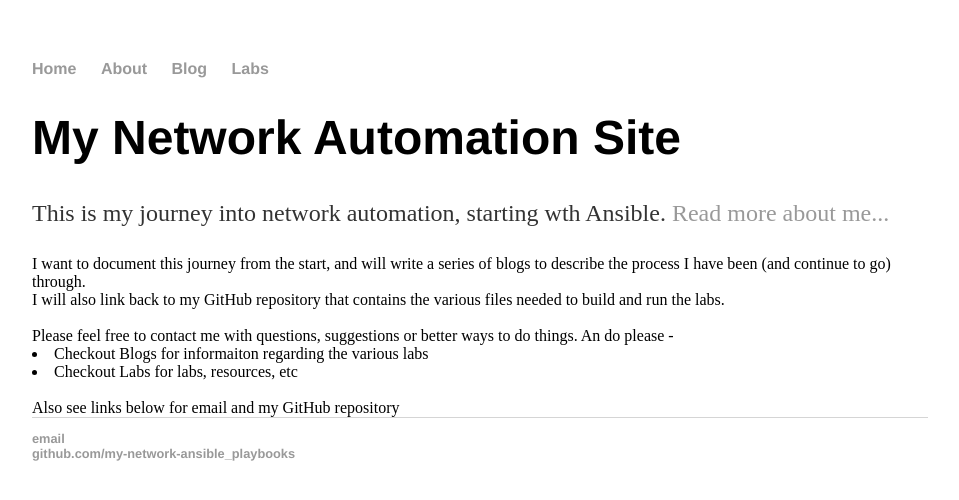
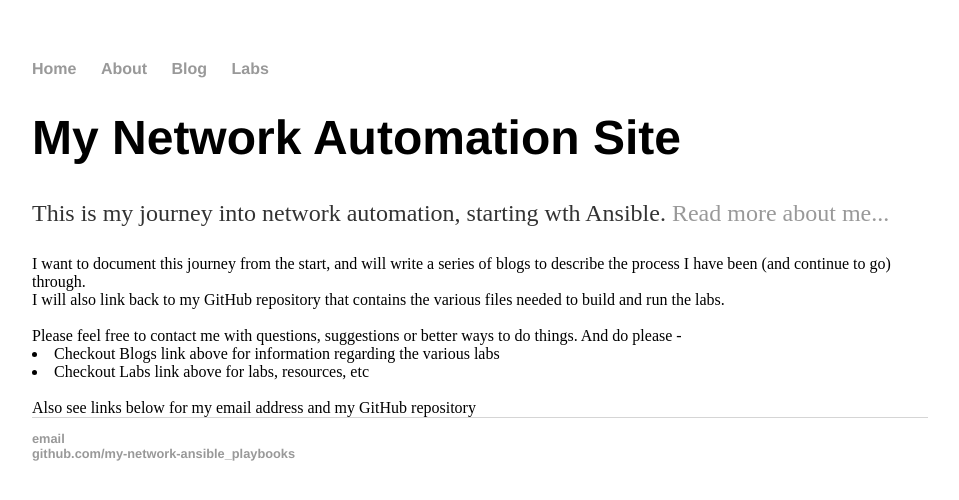
Before and after one commit to craigeowen/craigeowen.github.io, a Jekyll site: the page built from index.html, in a window 1280 px wide. Shown: the top 500 px of the page, without its empty margins (160-1119 px from the left). Built offline with Jekyll 4.4.1, drawn with Linux system fonts in a browser that asks for light colours.

Commit message:
Update index.html

```diff
--- a/index.html
+++ b/index.html
@@ -8,9 +8,9 @@ title: My Network Automation Site
 	I want to document this journey from the start, and will write a series of blogs to describe the process I have been (and continue to go) through. <br>
 	I will also link back to my GitHub repository that contains the various files needed to build and run the labs.<br>
 	<br>
-	Please feel free to contact me with questions, suggestions or better ways to do things. An do please -
-	<li>Checkout Blogs for informaiton regarding the various labs</li>
-	<li>Checkout Labs for labs, resources, etc</li>
+	Please feel free to contact me with questions, suggestions or better ways to do things. And do please - <br>
+	<li>Checkout Blogs link above for information regarding the various labs</li>
+	<li>Checkout Labs link above for labs, resources, etc</li>
 	<br>
-	Also see links below for email and my GitHub repository
+	Also see links below for my email address and my GitHub repository
 </div><!-- /.blurb -->
```
